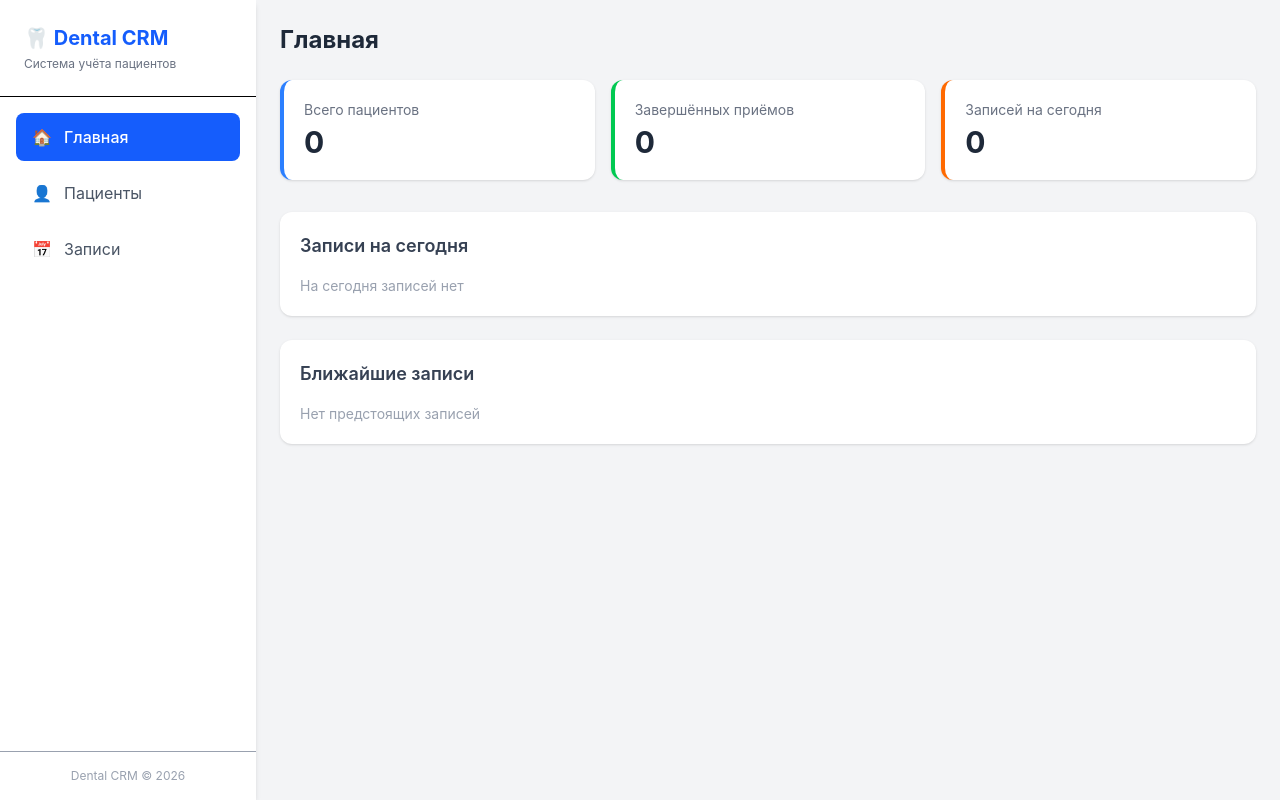
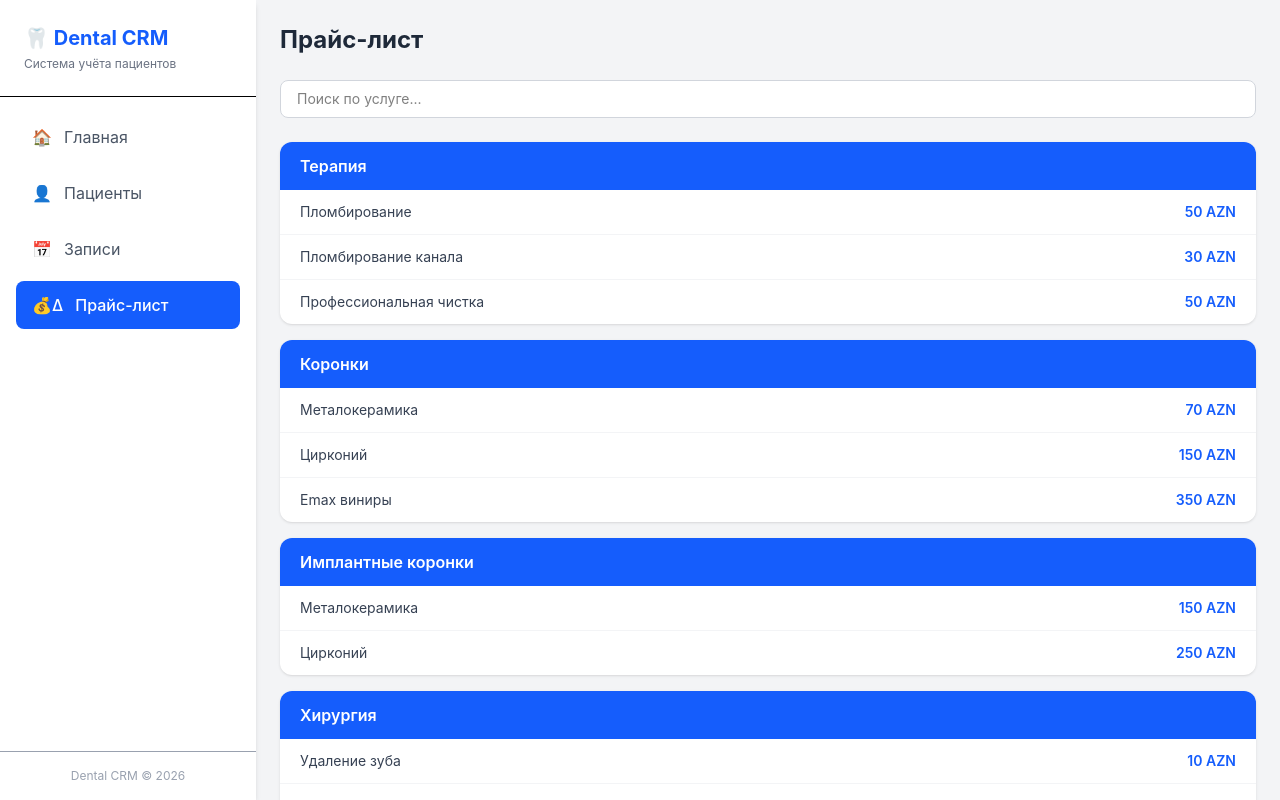
Before and after one commit to yusufms48/dental-crm, a React (Vite) app: page /price-list in a window 1280 px wide. Before the commit this address led to /. Built offline with nearby package versions, Linux system fonts and the light colour scheme.

Commit message:
feat: add price list page

```diff
--- a/src/App.jsx
+++ b/src/App.jsx
@@ -4,6 +4,7 @@ import Dashboard from "./pages/Dashboard/Dashboard";
 import Patients from "./pages/Patients/Patients";
 import PatientDetail from "./pages/PatientDetail/PatientDetail";
 import Appointments from "./pages/Appointments/Appointments";
+import PriceList from "./pages/PriceList/PriceList";
 
 export default function App() {
   return (
@@ -13,6 +14,7 @@ export default function App() {
         <Route path="patients" element={<Patients />} />
         <Route path="patients/:id" element={<PatientDetail />} />
         <Route path="appointments" element={<Appointments />} />
+        <Route path="price-list" element={<PriceList />} />
         <Route path="*" element={<Navigate to="/" />} />
       </Route>
     </Routes>
--- a/src/components/Sidebar/Sidebar.jsx
+++ b/src/components/Sidebar/Sidebar.jsx
@@ -4,6 +4,7 @@ const links = [
   { to: "/", label: "Главная", icon: "🏠" },
   { to: "/patients", label: "Пациенты", icon: "👤" },
   { to: "/appointments", label: "Записи", icon: "📅" },
+  { to: "/price-list", label: "Прайс-лист", icon: "💰∆" },
 ];
 
 export default function Sidebar() {
--- /dev/null
+++ b/src/pages/PriceList/PriceList.jsx
@@ -0,0 +1,72 @@
+import { useState } from "react";
+import { PRICE_LIST } from "../../utils/priceList";
+
+export default function PriceList() {
+  const [search, setSearch] = useState("");
+
+  const filtered = PRICE_LIST.map((category) => ({
+    ...category,
+    services: category.services.filter((s) =>
+      s.name.toLowerCase().includes(search.toLowerCase()),
+    ),
+  })).filter((category) => category.services.length > 0);
+
+  return (
+    <div>
+      <div className="flex items-center justify-between mb-6">
+        <h1 className="text-2xl font-bold text-gray-800">Прайс-лист</h1>
+      </div>
+
+      <div className="mb-6">
+        <input
+          type="text"
+          placeholder="Поиск по услуге..."
+          value={search}
+          onChange={(e) => setSearch(e.target.value)}
+          className="w-full px-4 py-2 border border-gray-300 rounded-lg text-sm focus:outline-none focus:ring-2 focus:ring-blue-500 bg-white"
+        />
+      </div>
+
+      {filtered.length === 0 ? (
+        <div className="bg-white rounded-xl shadow-sm p-8 text-center text-gray-400">
+          Услуги не найдены
+        </div>
+      ) : (
+        <div className="space-y-4">
+          {filtered.map((category) => (
+            <div
+              key={category.category}
+              className="bg-white rounded-xl shadow-sm overflow-hidden"
+            >
+              <div className="bg-blue-600 px-5 py-3">
+                <h2 className="text-white font-semibold">
+                  {category.category}
+                </h2>
+              </div>
+              <div className="divide-y divide-gray-100">
+                {category.services.map((service) => (
+                  <div
+                    key={service.name}
+                    className="flex items-center justify-between px-5 py-3"
+                  >
+                    <p className="text-sm text-gray-700">
+                      {service.name}
+                      {service.note && (
+                        <span className="ml-1 text-xs text-gray-400">
+                          ({service.note})
+                        </span>
+                      )}
+                    </p>
+                    <p className="text-sm font-semibold text-blue-600">
+                      {service.price} AZN
+                    </p>
+                  </div>
+                ))}
+              </div>
+            </div>
+          ))}
+        </div>
+      )}
+    </div>
+  );
+}
--- /dev/null
+++ b/src/utils/priceList.js
@@ -0,0 +1,49 @@
+export const PRICE_LIST = [
+  {
+    category: "Терапия",
+    services: [
+      { name: "Пломбирование", price: 50 },
+      { name: "Пломбирование канала", price: 30 },
+      { name: "Профессиональная чистка", price: 50 },
+    ],
+  },
+  {
+    category: "Коронки",
+    services: [
+      { name: "Металокерамика", price: 70 },
+      { name: "Цирконий", price: 150 },
+      { name: "Emax виниры", price: 350 },
+    ],
+  },
+  {
+    category: "Имплантные коронки",
+    services: [
+      { name: "Металокерамика", price: 150 },
+      { name: "Цирконий", price: 250 },
+    ],
+  },
+  {
+    category: "Хирургия",
+    services: [
+      { name: "Удаление зуба", price: 10 },
+      { name: "Удаление зуба мудрости", price: 20, note: "min" },
+    ],
+  },
+  {
+    category: "Имплантация",
+    services: [{ name: "Корейский имплант", price: 500 }],
+  },
+  {
+    category: "Протезирование (комплект)",
+    services: [
+      { name: "Турецкий", price: 500 },
+      { name: "Японский", price: 600 },
+      { name: "Швейцарский", price: 700 },
+      { name: "Итальянский", price: 800 },
+    ],
+  },
+  {
+    category: "Имплантное протезирование",
+    services: [{ name: "Одна челюсть", price: 1000, note: "одна челюсть" }],
+  },
+];
```
